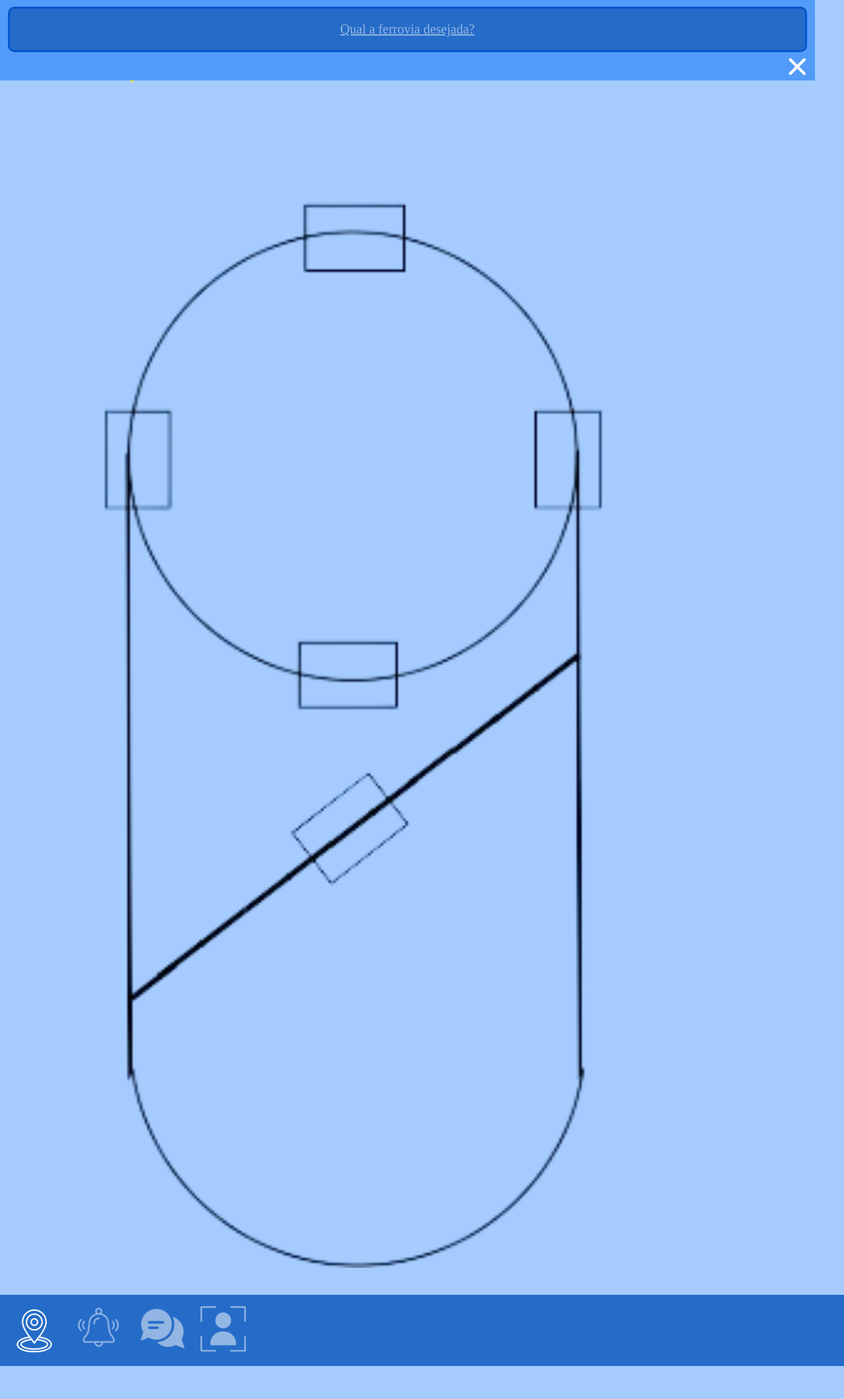
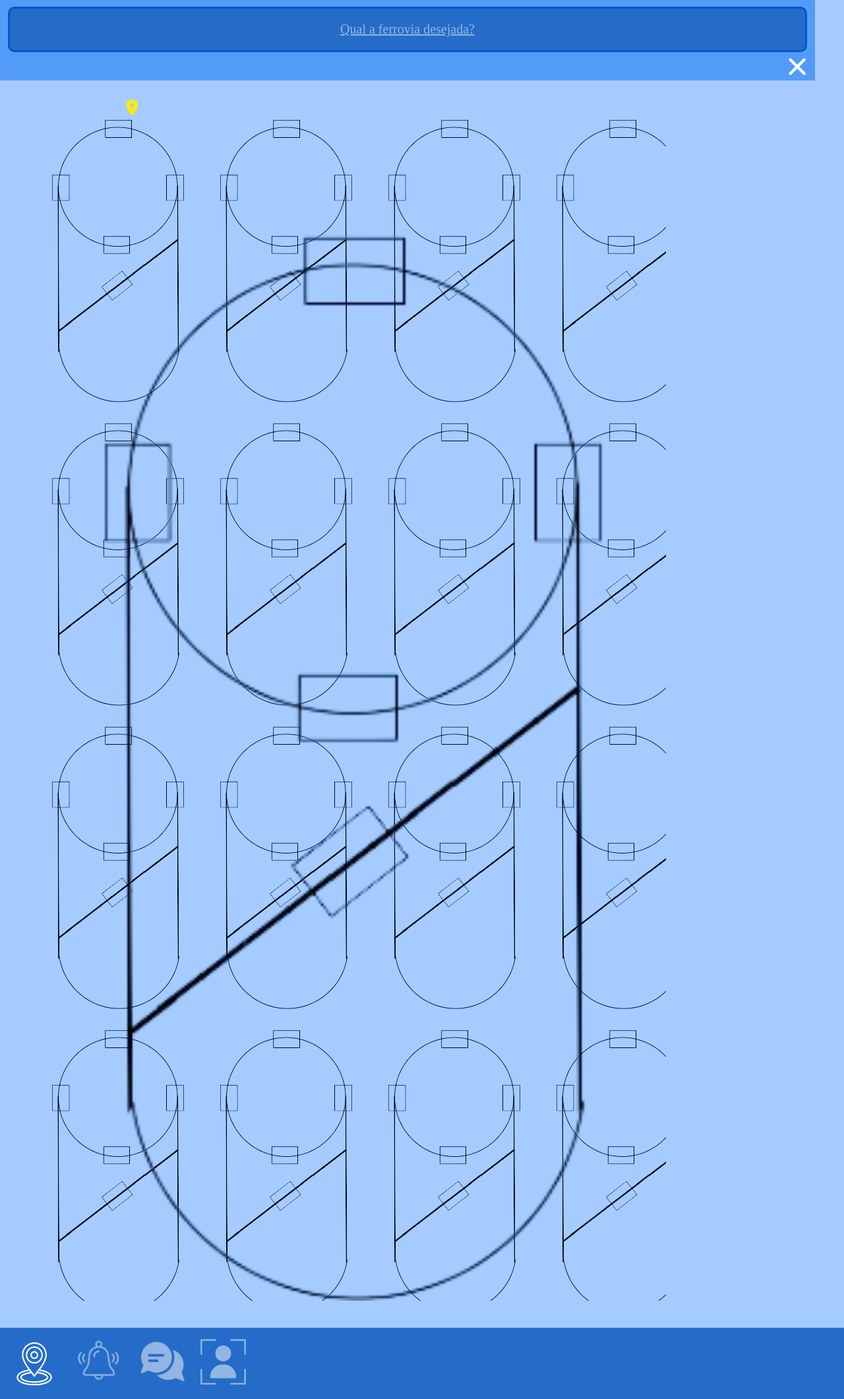
Before and after one commit to EduardoDucci/vai-de-trem-hub, a PHP site: page /public/estacoes.html in a window 1280 px wide. Shown: the whole page at 66% size. Before the commit the page ends 2071 px from the top, so only its background shows below. Run offline with PHP 8.4, Linux system fonts and the light colour scheme.

Commit message:
commit do css

```diff
--- a/style/style.css
+++ b/style/style.css
@@ -268,14 +268,14 @@ input::placeholder {
 }
 
 .ferrovia {
+    background-image: url(../images/icons/ferrovia.png);
     width: 75%;
     height: auto;
     display: block;
     margin-bottom: 41px;
     margin-left: 50px;
    padding-top: 90px;
-   object-fit: cover;
-   z-index: 1;
+
 }
 
 .imagem-com-header {
@@ -411,16 +411,17 @@ body {
   #pin__amarelo{
     width: 20px;
     position: absolute;
-    z-index: 2;
+    z-index: 11;
   }
 
   #jc__ap{
     justify-content: center;
     padding-left: 190px;
     padding-right: 190px;
-    padding-top: 100px;
+    padding-top: 150px;
     margin: 0;
     padding-bottom: 0;
+
   }
 
   @media (max-width: 600px) {
```
